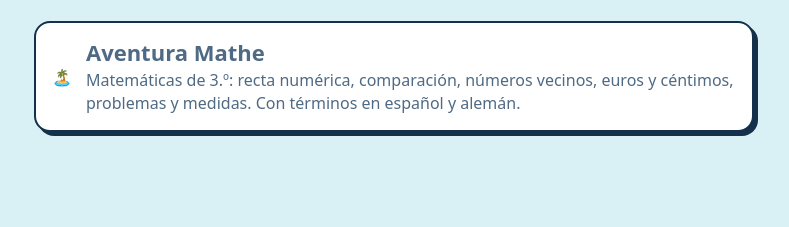
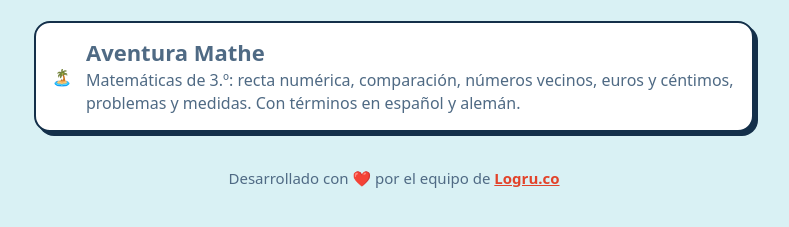
Before and after one commit to gdelaossat/chispas, a plain HTML site: page index.html in a window 1280 px wide. Shown: the part 141-368 px from the top of the page, without its empty margins (246-1035 px from the left). Drawn offline with Linux system fonts and the light colour scheme.

Commit message:
Pie de página: desarrollado por el equipo de Logru.co
Co-Authored-By: Claude Fable 5.2 <noreply@anthropic.com>
Claude-Session: https://claude.ai/code/session_015wc8MgWbDBDLz9R8eBDBQS

```diff
--- a/index.html
+++ b/index.html
@@ -17,6 +17,8 @@ a.item:focus-visible{outline:3px solid var(--accent);outline-offset:3px}
 .em{font-size:44px;line-height:1}
 .item b{display:block;font-size:22px}
 .item span{color:var(--muted);font-size:16px}
+footer{text-align:center;margin-top:36px;font-size:15px;color:var(--muted)}
+footer a{color:var(--accent);font-weight:700}
 </style>
 </head>
 <body>
@@ -26,6 +28,7 @@ a.item:focus-visible{outline:3px solid var(--accent);outline-offset:3px}
 <div class="list">
 <a class="item" href="aventura-mathe/"><span class="em">🏝️</span><span><b>Aventura Mathe</b><span>Matemáticas de 3.º: recta numérica, comparación, números vecinos, euros y céntimos, problemas y medidas. Con términos en español y alemán.</span></span></a>
 </div>
+<footer>Desarrollado con ❤️ por el equipo de <a href="https://logru.co" target="_blank" rel="noopener">Logru.co</a></footer>
 </main>
 </body>
 </html>
```
Also changed, not shown: aventura-mathe/index.html (+3 -0 lines).
